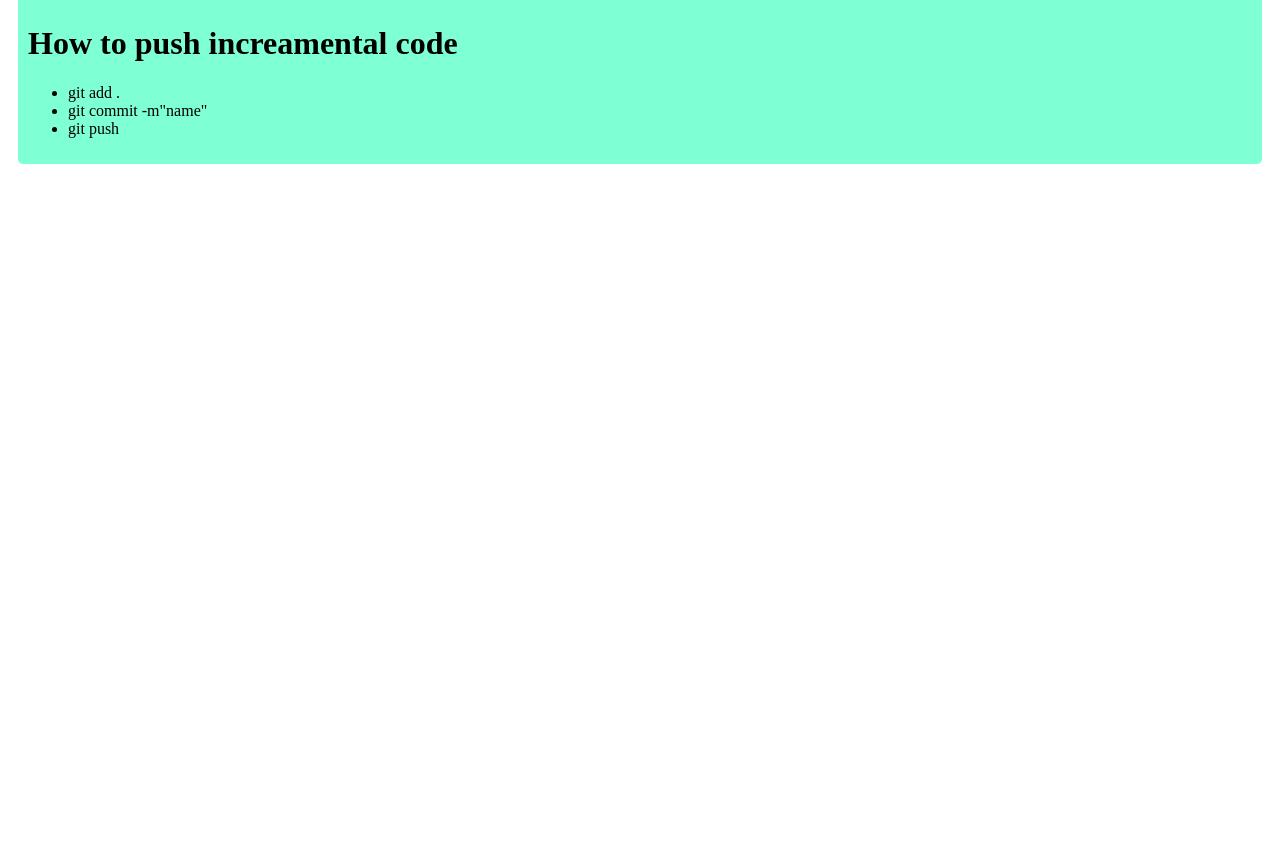
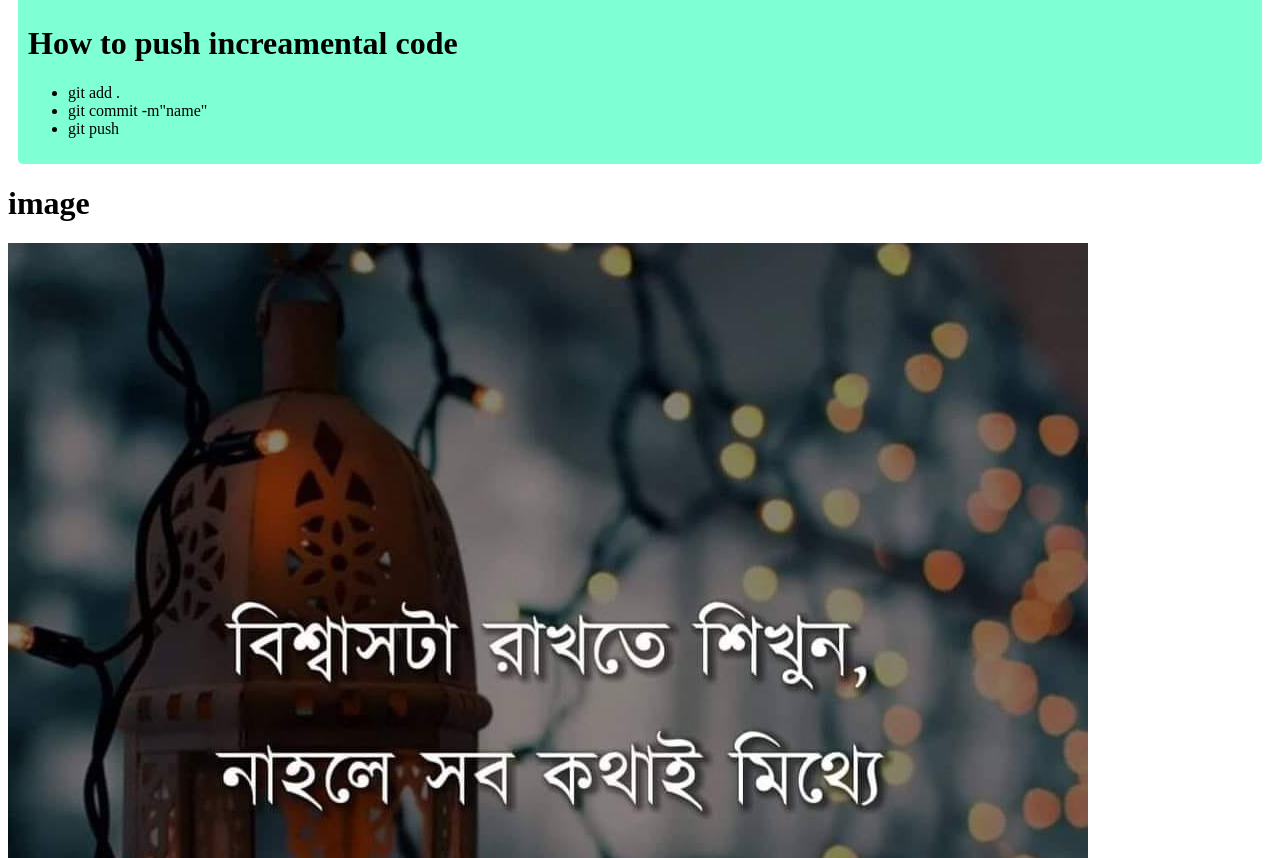
Before and after one commit to bishalbanik998/my-simple-website, a plain HTML site: page index.html in a window 1280 px wide. Shown: the part 502-1360 px from the top of the page. Before the commit the page ends 800 px from the top, so only its background shows below. Drawn offline with Linux system fonts and the light colour scheme.

Commit message:
image setup

```diff
--- a/index.html
+++ b/index.html
@@ -22,5 +22,7 @@
     <li>git commit -m"name"</li>
     <li>git push</li>
 </ul></div>
+<h1>image</h1>
+<img src="images/image.jpg" alt="">
 </body>
 </html>
```
Also changed, not shown: images/image.jpg (added).
